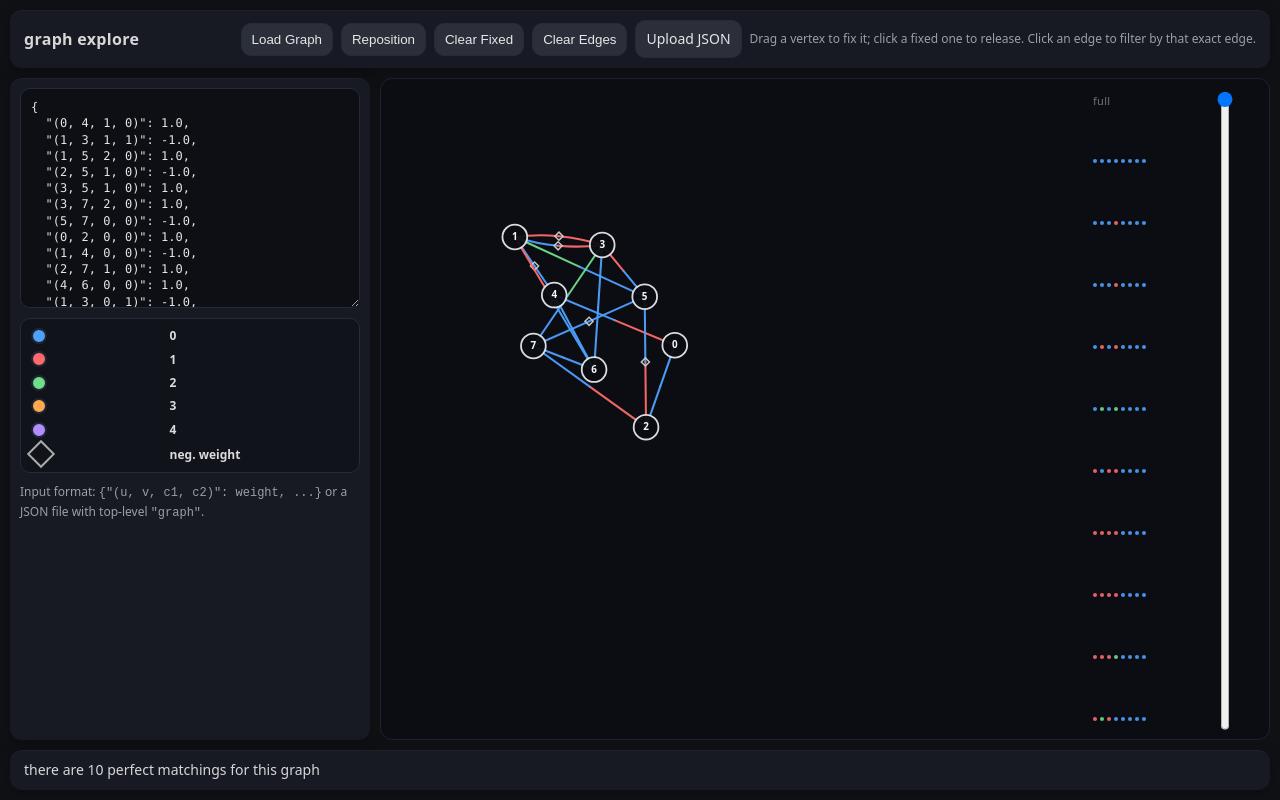
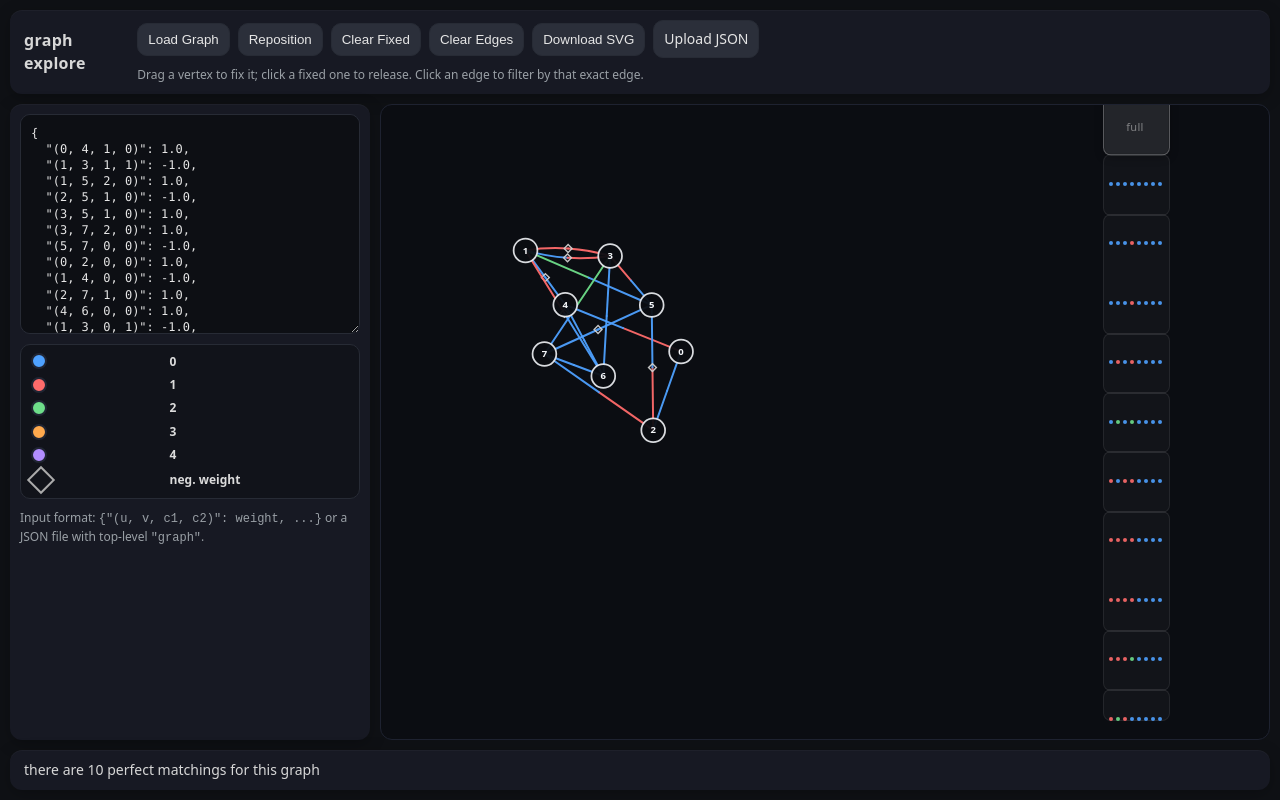
Before and after one commit to soerenarlt/graphexplore, a plain HTML site: page index.html in a window 1280 px wide. Drawn offline with Linux system fonts and the light colour scheme; animation ran at ten frames a second.

Commit message:
pretty slider

```diff
--- a/index.html
+++ b/index.html
@@ -36,33 +36,45 @@
   .footer { grid-column: 1 / -1; display: flex; align-items: center; justify-content: space-between; gap: 10px; background: var(--panel); padding: 10px 14px; border-radius: 12px; box-shadow: 0 4px 16px rgba(0,0,0,.25), inset 0 1px 0 rgba(255,255,255,.03); }
   .counts { color: #d7d7d7; } .truncate { color: #ffb454; }
 
-  /* Slider area (wide to show color bars) */
+  /* Slider area */
   .match-slider { position: absolute; right: 6px; top: 10px; bottom: 10px; width: 170px; pointer-events: none; }
   .slider-rail { position: absolute; right: 20px; top: 0; bottom: 0; width: 36px; display: flex; align-items: stretch; justify-content: center; }
-  .slider-rail input[type="range"] { pointer-events: auto; width: 36px; height: 100%; background: transparent; writing-mode: bt-lr; -webkit-appearance: slider-vertical; transform: scaleY(-1); }
-  .slider-rail input[type="range"]::-webkit-slider-thumb { -webkit-appearance: none; width: 20px; height: 20px; border-radius: 6px; background: var(--accent); border: 1px solid #2a2f3d; }
-  .slider-rail input[type="range"]::-moz-range-thumb { width: 20px; height: 20px; border: 0; border-radius: 6px; background: var(--accent); }
+  .slider-rail input[type="range"] { pointer-events: none; opacity: 0; width: 0; height: 0; }
 
-  /* Tick “barcode” rows (left of rail) */
-  .ticks { position: absolute; right: 86px; top: 10px; bottom: 10px; width: 84px; pointer-events: none; }
-  .tick-row { position: absolute; left: 0; height: 8px; display: flex; gap: 3px; align-items: center; transform: translateY(-4px); }
-  .tick-dot {
-    width: 4px; height: 4px; border-radius: 50%;
-    background: rgba(220,220,220,0.28);
-    opacity: 0.9;
+  /* Tick rows & groups */
+  .ticks {
+    position: absolute; right: 86px; top: 10px; bottom: 10px; width: 84px;
+    pointer-events: auto;              /* click/drag anywhere to snap */
+    overflow: visible;                 /* let active-box center at ends */
   }
-  .tick-dot.hl {
-    transform: scale(1.35);
-    box-shadow: 0 0 6px var(--c), 0 0 2px var(--c);
-    opacity: 1;
+  .tick-group {
+    position: absolute; z-index: 0;
+    border: 1px solid rgba(255,255,255,0.08); border-radius: 8px;
+    background: rgba(255,255,255,0.03);
   }
-  .tick-row.hidden { display: none; }
+  .tick-row {
+    position: absolute; height: 8px; display: flex; gap: 3px; align-items: center;
+    transform: translateY(-4px); z-index: 1; left: 0;
+    pointer-events: auto; cursor: pointer;
+  }
+  .tick-dot { width: 4px; height: 4px; border-radius: 50%; background: rgba(220,220,220,0.28); opacity: 0.9; transition: transform .06s linear; }
+  .tick-row.active .tick-dot { transform: scale(1.5); } /* emphasize active PM dots */
+  .tick-dot.hl { transform: scale(1.35); box-shadow: 0 0 6px var(--c), 0 0 2px var(--c); opacity: 1; }
+  .tick-row.faded { opacity: 0.14; filter: saturate(0.6) brightness(0.9); cursor: default; pointer-events: none; }
+  .tick-full { position: absolute; transform: translate(-50%, -6px); font-size: 11px; letter-spacing: 0.3px; color: rgba(220,220,220,0.5); z-index: 1; }
 
-  /* “full” label at the top position */
-  .tick-full {
-    position: absolute; left: 0; transform: translateY(-6px);
-    font-size: 11px; letter-spacing: 0.3px; color: rgba(220,220,220,0.5);
+  /* Draggable active box (custom thumb) */
+  .active-box {
+    position: absolute; z-index: 2;
+    border: 1px solid rgba(255,255,255,0.24);
+    background: rgba(255,255,255,0.10);
+    border-radius: 8px;
+    pointer-events: auto;
+    cursor: grab;
+    box-shadow: 0 2px 8px rgba(0,0,0,0.25), inset 0 0 0 1px rgba(0,0,0,0.12);
+    transform: translateY(-50%); /* center on the row */
   }
+  .active-box.dragging { cursor: grabbing; }
 
   /* Interactivity */
   #edges { pointer-events: all; }
@@ -79,6 +91,7 @@
         <button id="repositionBtn">Reposition</button>
         <button id="clearFixBtn">Clear Fixed</button>
         <button id="clearSelBtn">Clear Edges</button>
+        <button id="downloadBtn" title="Download current SVG">Download SVG</button>
         <label class="file-btn" title="Upload a JSON file containing { &quot;graph&quot;: { &quot;(u,v,c1,c2)&quot;: weight, ... } }">
           <input type="file" id="fileInput" accept=".json,application/json" />
           Upload JSON
@@ -114,13 +127,11 @@
         <div style="width:16px;height:16px;border:2px solid #aaa; transform: rotate(45deg);"></div>
         <div class="num">neg. weight</div>
       </div>
-      <div class="hint">
-        Input format: <code>{"(u, v, c1, c2)": weight, ...}</code> or a JSON file with top-level <code>"graph"</code>.
-      </div>
+      <div class="hint">Input format: <code>{"(u, v, c1, c2)": weight, ...}</code> or a JSON file with top-level <code>"graph"</code>.</div>
     </aside>
 
     <main class="canvas-wrap">
-      <svg id="svg" viewBox="0 0 1200 800" preserveAspectRatio="xMidYMid slice" aria-label="graph canvas">
+      <svg id="svg" viewBox="0 0 1200 800" preserveAspectRatio="xMidYMid slice" aria-label="graph canvas" xmlns="http://www.w3.org/2000/svg">
         <defs>
           <filter id="softGlow" x="-50%" y="-50%" width="200%" height="200%">
             <feGaussianBlur in="SourceGraphic" stdDeviation="2.5" result="blur"/>
@@ -134,7 +145,8 @@
       <div class="match-slider">
         <div class="ticks" id="ticks"></div>
         <div class="slider-rail">
-          <input id="matchSlider" type="range" orient="vertical" min="0" max="0" step="1" value="0" title="Top = full graph; positions fixed and filtered by selection" />
+          <!-- hidden native slider kept for state/keyboard if needed -->
+          <input id="matchSlider" type="range" orient="vertical" min="0" max="0" step="1" value="0" />
         </div>
       </div>
 
@@ -160,6 +172,7 @@
   const truncateNote = document.getElementById('truncateNote');
   const matchSlider = document.getElementById('matchSlider');
   const ticksEl = document.getElementById('ticks');
+  const downloadBtn = document.getElementById('downloadBtn');
 
   /* ---------- Colors & constants ---------- */
   const colorMap = { 0:'#4ea1ff', 1:'#ff6b6b', 2:'#6ede8a', 3:'#ffa94d', 4:'#b28dff' };
@@ -167,6 +180,9 @@
   const FIXED_FILL = getComputedStyle(document.documentElement).getPropertyValue('--fixed-fill').trim() || '#21314f';
   const DIM_OPACITY = parseFloat(getComputedStyle(document.documentElement).getPropertyValue('--dim')) || 0.18;
   const SEL_THICK = parseFloat(getComputedStyle(document.documentElement).getPropertyValue('--sel-thick')) || 6;
+
+  // Dot metrics & layout padding
+  const DOT = 4, GAP = 3, GROUP_PAD = 6;
 
   /* ---------- State ---------- */
   let nodes=[], edges=[], pairToEdges=new Map(), uniquePairs=new Set(), selectedEdges=new Set(), vertexOrder=[];
@@ -180,9 +196,60 @@
   const DAMPING=0.85, MAX_SPEED=12; let temperature=1.0;
   let simRunning=false, dragging=null, lastTick=performance.now();
 
-  /* ---------- Helpers ---------- */
+  /* ---------- Slider helpers (custom thumb) ---------- */
+  const activeBox = document.createElement('div');
+  activeBox.className = 'active-box';
+  ticksEl.appendChild(activeBox);
+
+  let tickMetrics = { H:0, W:0, rowLeft:0, dotsW:0, singleH:12 };
+
+  function positionActiveBox(){
+    const m = allData.length;
+    const H = tickMetrics.H || ticksEl.clientHeight || 1;
+    const boxH = tickMetrics.singleH;
+    const yCenter = (m === 0) ? 0 : (+matchSlider.value / m) * H; // 0=full, m=last PM
+    activeBox.style.top = `${yCenter}px`;      // centered via CSS translateY(-50%)
+    activeBox.style.left = `${Math.max(0, tickMetrics.rowLeft - GROUP_PAD)}px`;
+    activeBox.style.width = `${Math.min(tickMetrics.W, tickMetrics.dotsW + GROUP_PAD * 2)}px`;
+    activeBox.style.height = `${Math.round(boxH)}px`;
+  }
+
+  function startThumbDrag(ev){
+    ev.preventDefault();
+    activeBox.classList.add('dragging');
+    window.addEventListener('pointermove', onThumbDrag);
+    window.addEventListener('pointerup', endThumbDrag, {once:true});
+    onThumbDrag(ev);
+  }
+  function onThumbDrag(ev){
+    const rect = ticksEl.getBoundingClientRect();
+    let y = (ev.touches?.[0]?.clientY ?? ev.clientY) - rect.top;
+    y = Math.max(0, Math.min(rect.height, y));
+    const m = allData.length;
+    if (m === 0) { matchSlider.value = '0'; positionActiveBox(); draw(); return; }
+    const rawIdx = Math.round((y / rect.height) * m); // 0..m
+    const allowed = new Set(filteredIndices);
+    const snapped = nearestAllowed(rawIdx, allowed, m);
+    if (+matchSlider.value !== snapped){
+      matchSlider.value = String(snapped);
+      draw();
+      renderTicksFixed(); // refresh active-row styling
+    }
+    positionActiveBox();
+  }
+  function endThumbDrag(){
+    activeBox.classList.remove('dragging');
+    window.removeEventListener('pointermove', onThumbDrag);
+  }
+
+  // Drag by grabbing the box (stop bubbling to avoid double start)
+  activeBox.addEventListener('pointerdown', (ev)=>{ ev.stopPropagation(); startThumbDrag(ev); });
+  // Click/drag anywhere in the ticks area to jump/snap
+  ticksEl.addEventListener('pointerdown', startThumbDrag);
+
+  /* ---------- UI helpers ---------- */
   function showToast(msg, ms = 1400) { toast.textContent = msg; toast.style.display = 'block'; clearTimeout(showToast._t); showToast._t = setTimeout(()=>toast.style.display='none', ms); }
-  function getBoundsFromSVG(){ const r=svg.getBoundingClientRect(); WIDTH=Math.max(400,Math.floor(r.width)); HEIGHT=Math.max(300,Math.floor(r.height)); }
+  function getBoundsFromSVG(){ const r=svg.getBoundingClientRect(); WIDTH=Math.max(400,Math.floor(r.width)); HEIGHT=Math.max(300,Math.floor(r.height)); renderTicksFixed(); }
   getBoundsFromSVG(); addEventListener('resize', getBoundsFromSVG);
   const pairKey=(a,b)=> a<b?`${a},${b}`:`${b},${a}`;
   const randomPos=()=>({ x:PADDING+Math.random()*(WIDTH-2*PADDING), y:PADDING+Math.random()*(HEIGHT-2*PADDING) });
@@ -294,9 +361,8 @@
     truncateNote.style.display = truncated ? '' : 'none';
   }
 
-  /* ---------- Fixed-position ticks with highlight ---------- */
+  /* ---------- Ticks: groups + highlight + fading + active row ---------- */
   function highlightedVertexSet() {
-    // Vertices incident to any selected edge
     const s = new Set();
     if (selectedEdges.size === 0) return s;
     const vIndex = new Map(vertexOrder.map((v,i)=>[v,i]));
@@ -307,25 +373,66 @@
     return s;
   }
 
+  function computeColorGroups() {
+    const groups = [];
+    if (allData.length === 0) return groups;
+    let i = 0;
+    while (i < allData.length) {
+      const k = allData[i].key;
+      let j = i;
+      while (j + 1 < allData.length && allData[j + 1].key === k) j++;
+      groups.push({ start: i + 1, end: j + 1, key: k });
+      i = j + 1;
+    }
+    return groups;
+  }
+
   function renderTicksFixed(){
     ticksEl.innerHTML='';
-    const total = allData.length + 1; // include "full" at 0
-    if (total<=1) return;
-
-    const allowed = new Set(filteredIndices); // 1-based indices visible
+    ticksEl.appendChild(activeBox); // keep activeBox on top
+    const total = allData.length + 1;
+    const allowed = new Set(filteredIndices);
     const hlVerts = highlightedVertexSet();
 
-    for (let i=0;i<total;i++){
+    // Metrics
+    const H = ticksEl.clientHeight;
+    const W = ticksEl.clientWidth;
+    const nVerts = vertexOrder.length || (allData[0]?.colors.length ?? 0);
+    const dotsW = nVerts > 0 ? (DOT * nVerts + GAP * (nVerts - 1)) : 0;
+    const rowLeft = Math.max(0, (W - dotsW) / 2);
+    const singleH = (allData.length > 0) ? Math.max(8, H / allData.length) : 12;
+    tickMetrics = { H, W, rowLeft, dotsW, singleH };
+
+    // Group boxes (including size-1)
+    const groups = computeColorGroups();
+    const m = allData.length || 1;
+    for (const g of groups) {
+      const topPx = Math.max(0, ((g.start - 0.5) / m) * H);
+      const botPx = Math.min(H, ((g.end + 0.5) / m) * H);
+      const box = document.createElement('div');
+      box.className = 'tick-group';
+      box.style.top = `${topPx}px`;
+      box.style.height = `${Math.max(8, botPx - topPx)}px`;
+      box.style.left = `${Math.max(0, rowLeft - GROUP_PAD)}px`;
+      box.style.width = `${Math.min(W, dotsW + GROUP_PAD * 2)}px`;
+      ticksEl.appendChild(box);
+    }
+
+    // "full" label centered
+    const lab = document.createElement('div');
+    lab.className = 'tick-full';
+    lab.style.top = `0%`;
+    lab.style.left = `${rowLeft + dotsW / 2}px`;
+    lab.textContent = 'full';
+    ticksEl.appendChild(lab);
+
+    // Rows (centered horizontally)
+    const pos = +matchSlider.value;
+    for (let i=1;i<=allData.length;i++){
       const y = (i/(total-1))*100;
-      if (i===0){
-        const lab = document.createElement('div');
-        lab.className = 'tick-full';
-        lab.style.top = `${y}%`;
-        lab.textContent = 'full';
-        ticksEl.appendChild(lab);
-        continue;
-      }
       const row=document.createElement('div'); row.className='tick-row'; row.style.top=`${y}%`;
+      row.style.left = `${rowLeft}px`;
+      row.dataset.idx = String(i);
 
       const data = allData[i-1];
       for (let vi=0; vi<data.colors.length; vi++){
@@ -334,21 +441,24 @@
         const col = colorMap[cval] || 'rgba(220,220,220,0.28)';
         d.style.background = col;
         d.style.setProperty('--c', col);
-        if (hlVerts.has(vi)) d.classList.add('hl'); // glow + brighten
+        if (hlVerts.has(vi)) d.classList.add('hl');
         row.appendChild(d);
       }
 
-      if (!allowed.has(i)) row.classList.add('hidden');
+      if (!allowed.has(i)) row.classList.add('faded');
+      if (pos === i) row.classList.add('active');
       ticksEl.appendChild(row);
     }
+
+    // Place active box (also wraps "full" when value is 0)
+    positionActiveBox();
   }
 
   function applyMatchingSliderLimitsFixed(){
-    // slider range fixed to full list
     matchSlider.min = 0;
     matchSlider.max = allData.length;
 
-    // snap current value to nearest visible position (or 0)
+    // snap current value to nearest allowed (or 0)
     const allowed = new Set(filteredIndices);
     const v = +matchSlider.value;
     if (!(v===0 || allowed.has(v))){
@@ -454,12 +564,12 @@
     const el=findEdgeElementWithEid(ev); if(!el) return;
     const eid=parseInt(el.getAttribute('data-eid'),10); if(!Number.isFinite(eid)) return;
     if (selectedEdges.has(eid)) selectedEdges.delete(eid); else selectedEdges.add(eid);
-    refilterMatchings(); // will re-render ticks with highlight
+    refilterMatchings(); // update ticks/active box
   }
+  // single, robust listener (avoid duplicate events across browsers)
   gEdges.addEventListener('pointerdown', onEdgePointer, {passive:true});
-  gEdges.addEventListener('mousedown', onEdgePointer, {passive:true});
 
-  /* ---------- Physics & drag ---------- */
+  /* ---------- Physics & drag for nodes ---------- */
   function tickLayout(dt){
     for (let i=0;i<nodes.length;i++){
       const ni=nodes[i];
@@ -528,14 +638,8 @@
   function clearFixedAll(){ for(const n of nodes) n.fixed=false; temperature=Math.max(temperature,0.7); startSimulation(); draw(); showToast('All vertices are now unfixed.'); }
   function clearSelectedEdges(){ if(selectedEdges.size===0) return; selectedEdges.clear(); refilterMatchings(); matchSlider.value='0'; draw(); showToast('Cleared selected edges.'); }
 
-  // Slider input: snap to nearest visible position
-  matchSlider.addEventListener('input', () => {
-    const allowed = new Set(filteredIndices);
-    const v = Math.round(+matchSlider.value);
-    const snapped = nearestAllowed(v, allowed, allData.length);
-    if (snapped !== v) matchSlider.value = String(snapped);
-    draw();
-  });
+  // Keep keyboard/script changes in sync (if you tweak matchSlider programmatically)
+  matchSlider.addEventListener('input', () => { draw(); renderTicksFixed(); positionActiveBox(); });
 
   document.getElementById('loadBtn').addEventListener('click', loadGraphFromInput);
   document.getElementById('repositionBtn').addEventListener('click', repositionNonFixed);
@@ -543,8 +647,20 @@
   document.getElementById('clearSelBtn').addEventListener('click', clearSelectedEdges);
   fileInput.addEventListener('change', handleFileSelection);
 
-  gEdges.addEventListener('pointerdown', onEdgePointer, {passive:true});
-  gEdges.addEventListener('mousedown', onEdgePointer, {passive:true});
+  /* ---------- Download SVG ---------- */
+  function downloadSVG(){
+    const clone = svg.cloneNode(true);
+    clone.setAttribute('xmlns','http://www.w3.org/2000/svg');
+    clone.setAttribute('xmlns:xlink','http://www.w3.org/1999/xlink');
+    const rect = svg.getBoundingClientRect();
+    clone.setAttribute('width', Math.round(rect.width));
+    clone.setAttribute('height', Math.round(rect.height));
+    const xml = '<?xml version="1.0" encoding="UTF-8"?>\n' + new XMLSerializer().serializeToString(clone);
+    const blob = new Blob([xml], {type: 'image/svg+xml;charset=utf-8'});
+    const url = URL.createObjectURL(blob);
+    const a = document.createElement('a'); a.href = url; a.download = 'graph-explore.svg'; document.body.appendChild(a); a.click(); a.remove(); URL.revokeObjectURL(url);
+  }
+  downloadBtn.addEventListener('click', downloadSVG);
 
   /* kickoff */
   loadGraphFromInput();
```
